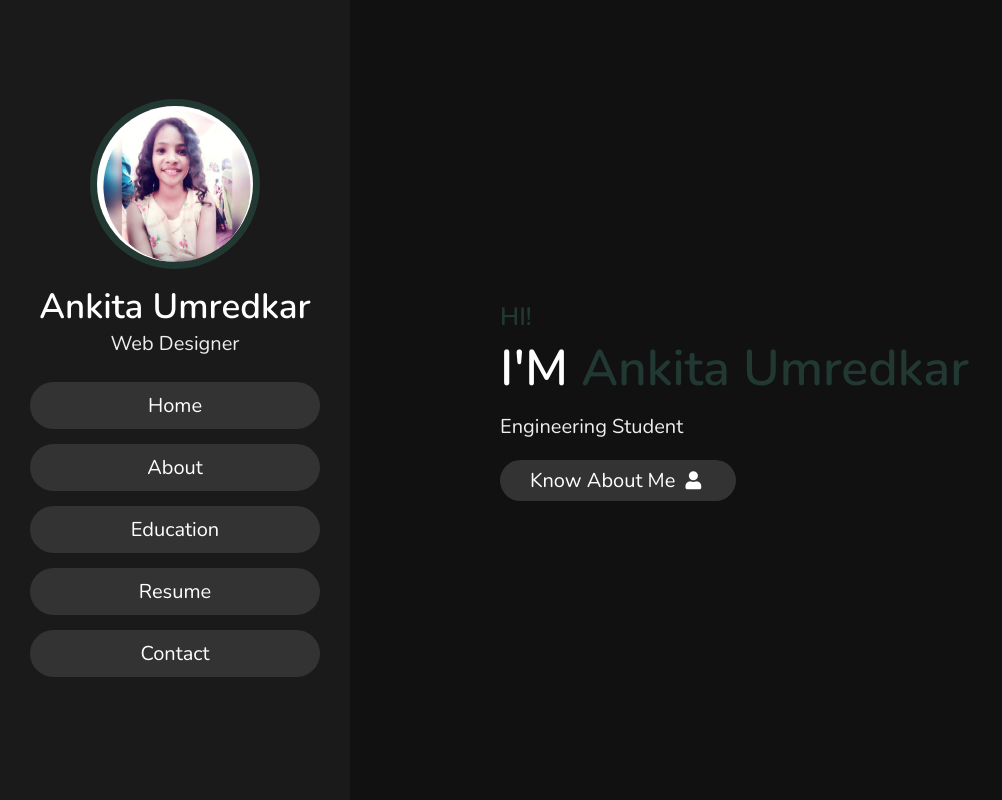
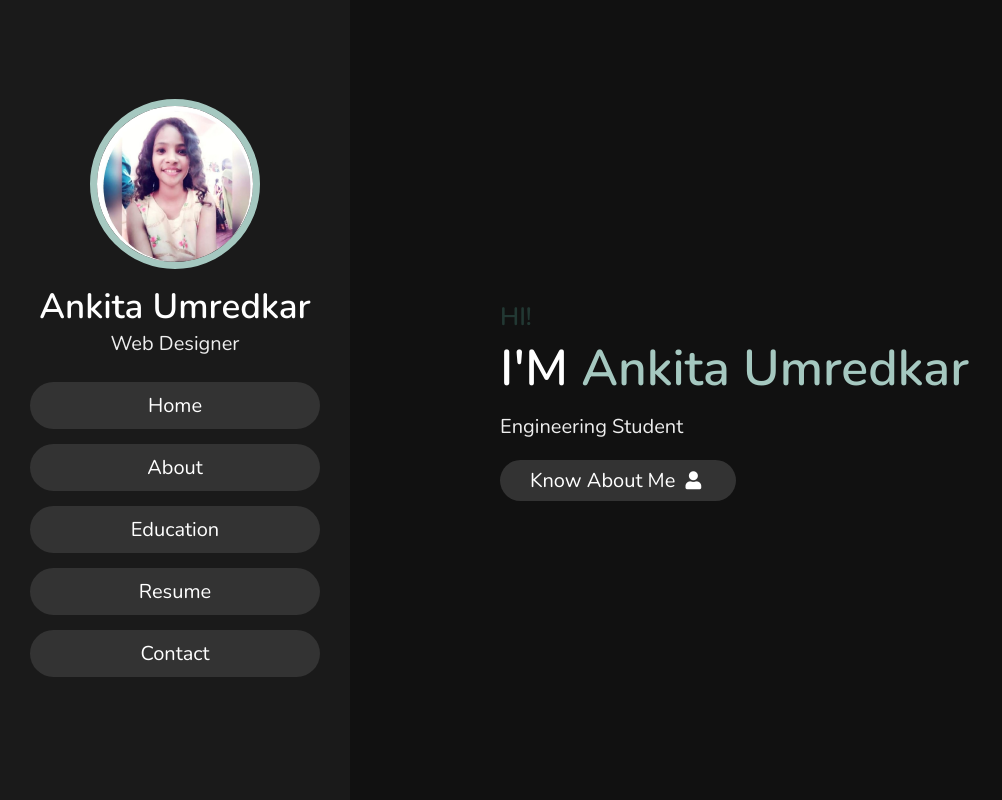
Before and after one commit to Ankita-Umredkar/Ankita-Umredkar.github.io, a plain HTML site: page index.html in a window 1280 px wide. Shown: the top 800 px of the page, without its empty margins (0-1002 px from the left). Drawn offline with nearby package versions, Linux system fonts and the light colour scheme; files whose address does not match are found by name.

Commit message:
Update style.css

```diff
--- a/assets/css/style.css
+++ b/assets/css/style.css
@@ -1,7 +1,7 @@
 @import url('https://fonts.googleapis.com/css2?family=Nunito:wght@200;300;400;600&display=swap');
 
 :root{
-    --green:#223833;
+    --green:#a5c8c0;
 }
 
 *{
```
